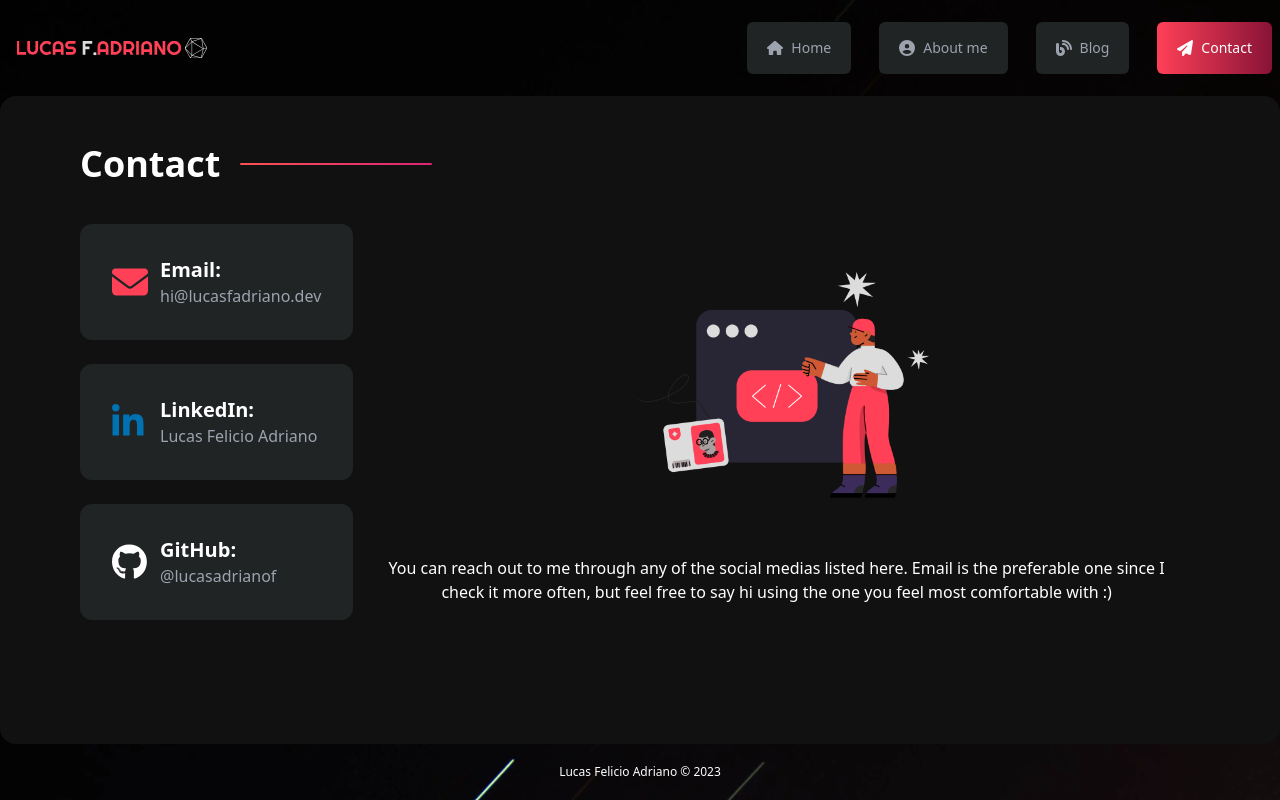
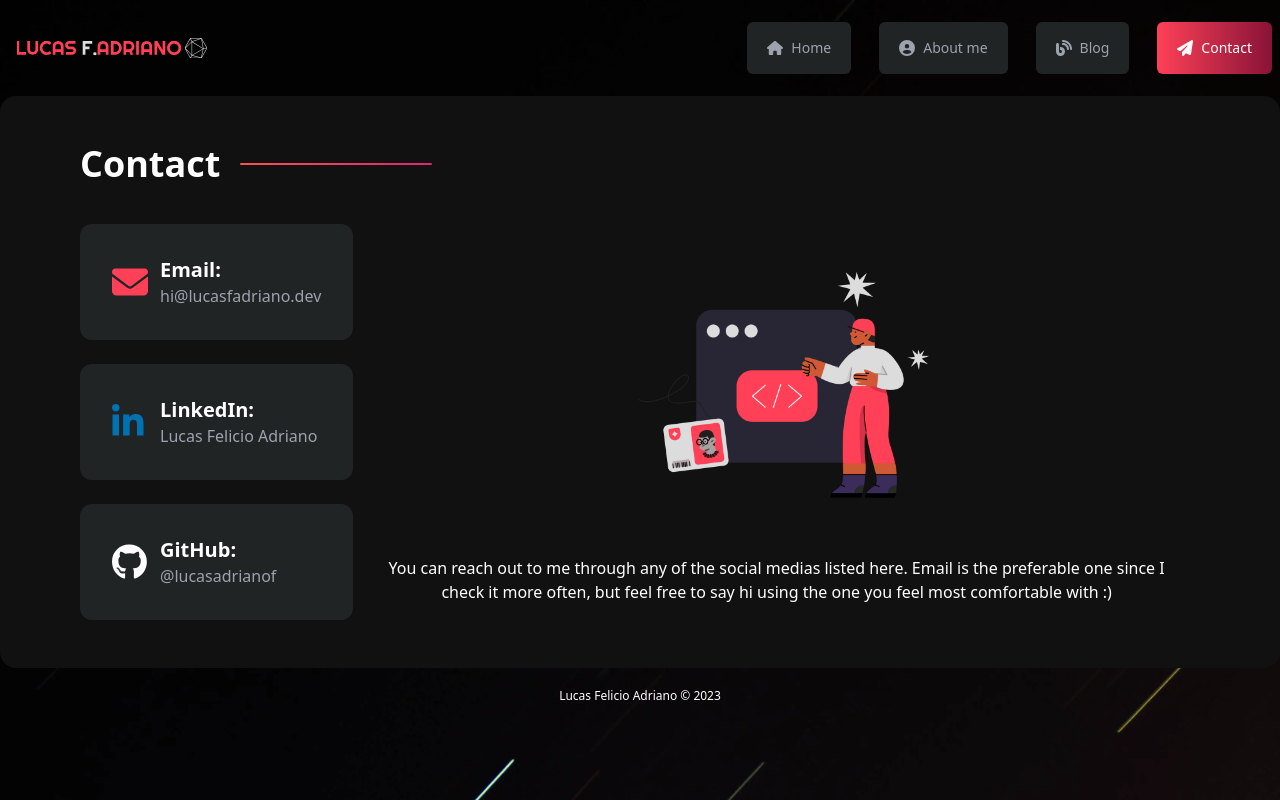
Before and after one commit to lucasadrianof/personal-blog-nextjs, a Next.js app: page /contact in a window 1280 px wide. Built offline with nearby package versions, Linux system fonts and the light colour scheme.

Commit message:
fix(contact): remove flex-grow from contact page

```diff
--- a/src/app/(blog)/contact/page.tsx
+++ b/src/app/(blog)/contact/page.tsx
@@ -4,7 +4,7 @@ import ContactBadges from '@/components/ContactBadges/ContactBadges'
 
 export default function About() {
   return (
-    <div className="lg:container lg:rounded-2xl bg-gray-950 flex-grow px-4 sm:px-5 md:px-10 lg:px-20">
+    <div className="lg:container lg:rounded-2xl bg-gray-950 px-4 sm:px-5 md:px-10 lg:px-20">
       <div>
         <div className="sm:py-12 xs:pt-0 xs:pb-12">
           <h2 className="after-effect after:left-40 mt-12 mb-10 xs:mt-6 md:mt-0">
```
